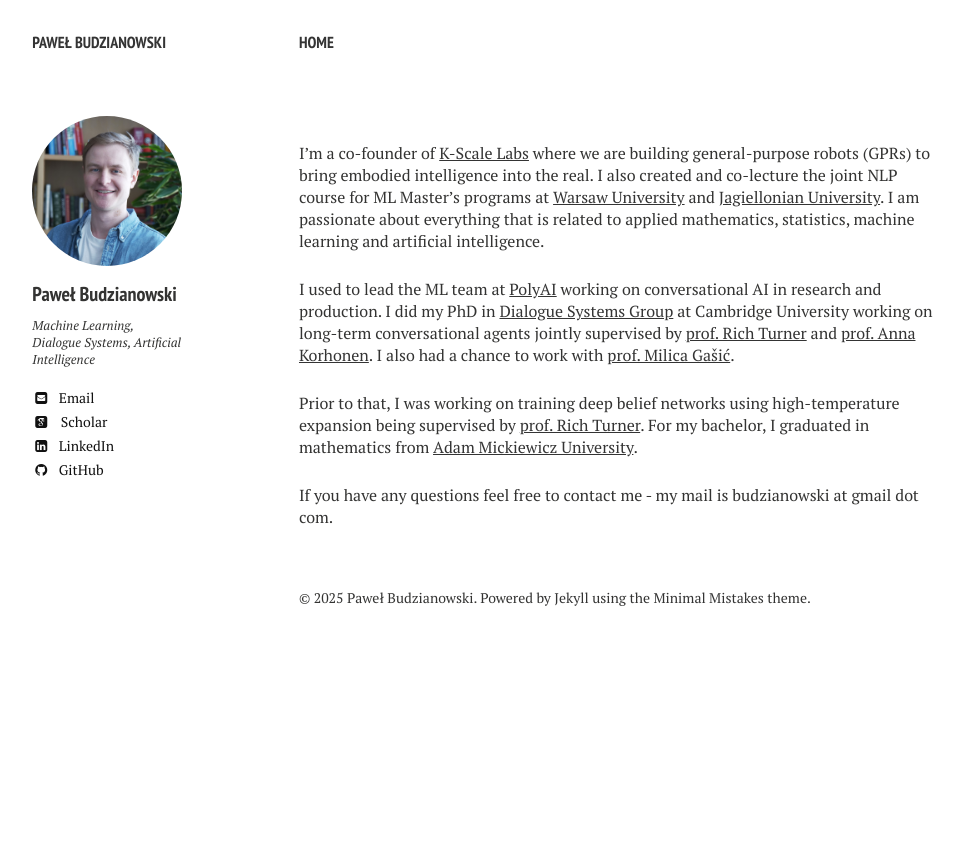
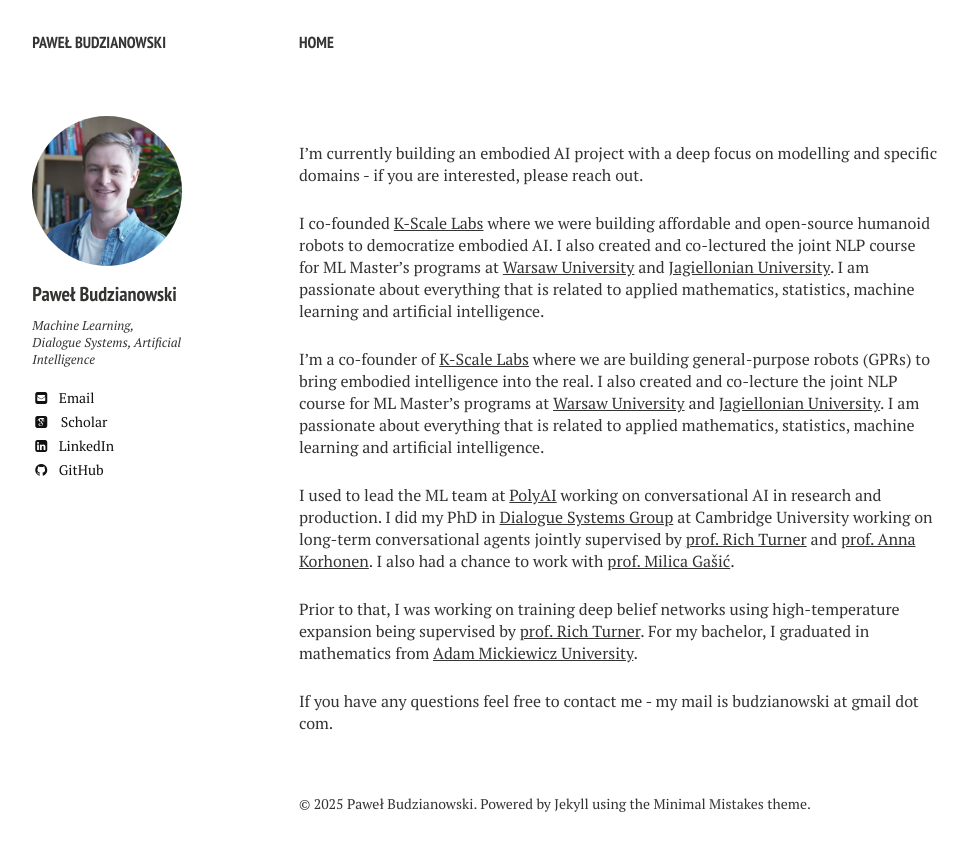
Before and after one commit to budzianowski/budzianowski.github.io, a Jekyll site: the page built from index.md, in a window 1280 px wide. Shown: the top 851 px of the page, without its empty margins (21-989 px from the left). Built offline with Jekyll 4.4.1, drawn with Linux system fonts in a browser that asks for light colours; nearby versions of some CDN libraries; some web fonts are replaced.

Commit message:
Update index.md
Added personal project details and background information.

```diff
--- a/index.md
+++ b/index.md
@@ -6,6 +6,10 @@ share: false
 image:
   credit: "@budzianowski"
 ---
+I'm currently building an embodied AI project with a deep focus on modelling and specific domains - if you are interested, please reach out.
+
+I co-founded [K-Scale Labs](https://kscale.dev/) where we were building affordable and open-source humanoid robots to democratize embodied AI. I also created and co-lectured the joint NLP course for ML Master's programs at [Warsaw University](https://www.mimuw.edu.pl/en/machine-learning-new-field-masters-programs) and [Jagiellonian University](https://gmum.net/). I am passionate about everything that is related to applied mathematics, statistics, machine learning and artificial intelligence.
+
 I'm a co-founder of [K-Scale Labs](https://kscale.dev/) where we are building general-purpose robots (GPRs) to bring embodied intelligence into the real. I also created and co-lecture the joint NLP course for ML Master's programs at [Warsaw University](https://www.mimuw.edu.pl/en/machine-learning-new-field-masters-programs) and [Jagiellonian University](https://gmum.net/). I am passionate about everything that is related to applied mathematics, statistics, machine learning and artificial intelligence.
 
 I used to lead the ML team at [PolyAI](https://www.polyai.com/) working on conversational AI in research and production. I did my PhD in [Dialogue Systems Group](https://dialogue.mi.eng.cam.ac.uk/index.php/people/) at Cambridge University working on long-term conversational agents jointly supervised by [prof. Rich Turner](https://learning.eng.cam.ac.uk/Public/Turner/WebHome) and [prof. Anna Korhonen](https://www.cl.cam.ac.uk/~alk23/). I also had a chance to work with [prof. Milica Gašić](https://www.cs.hhu.de/en/research-groups/dialog-systems-and-machine-learning.html).
```
